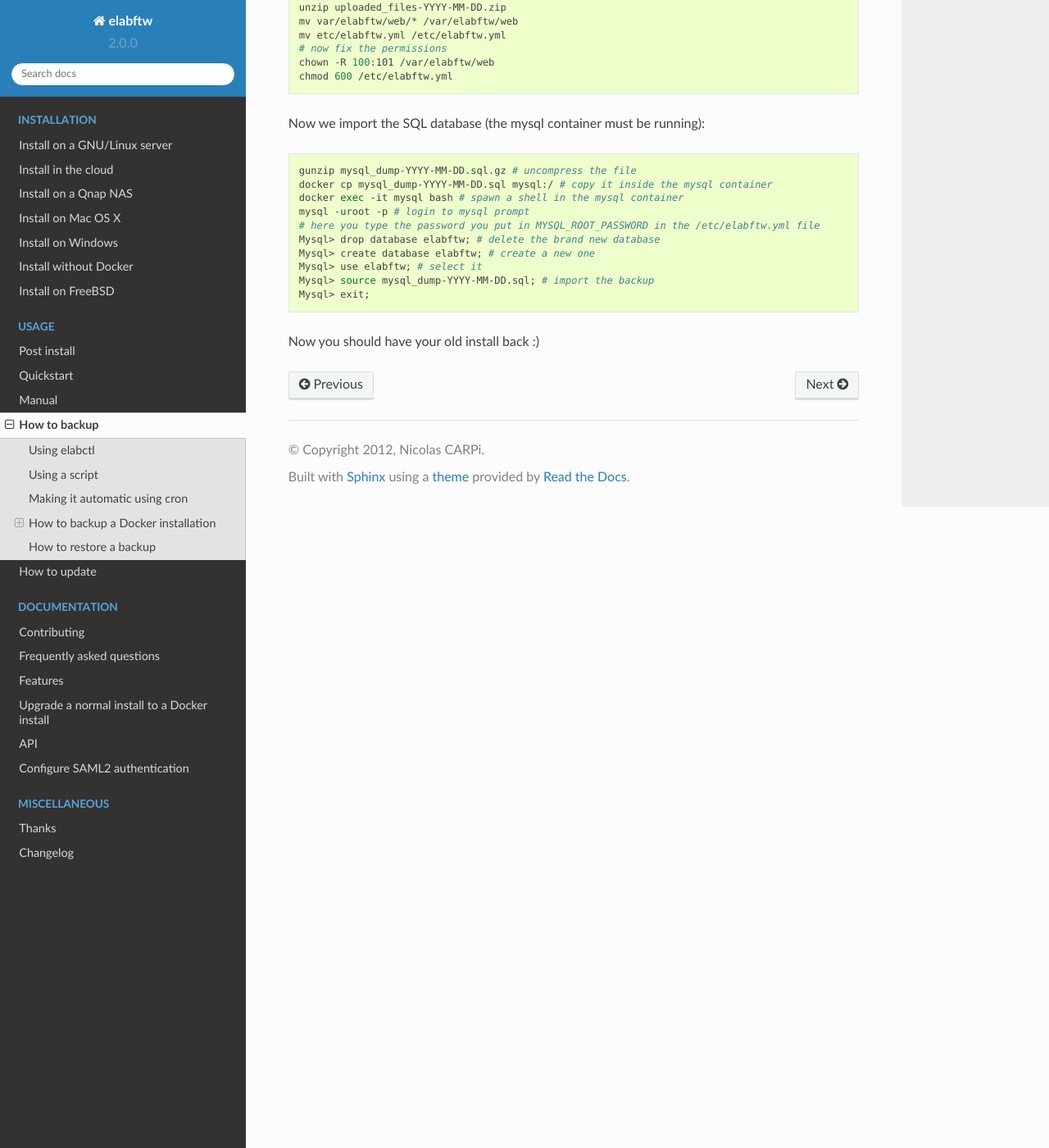
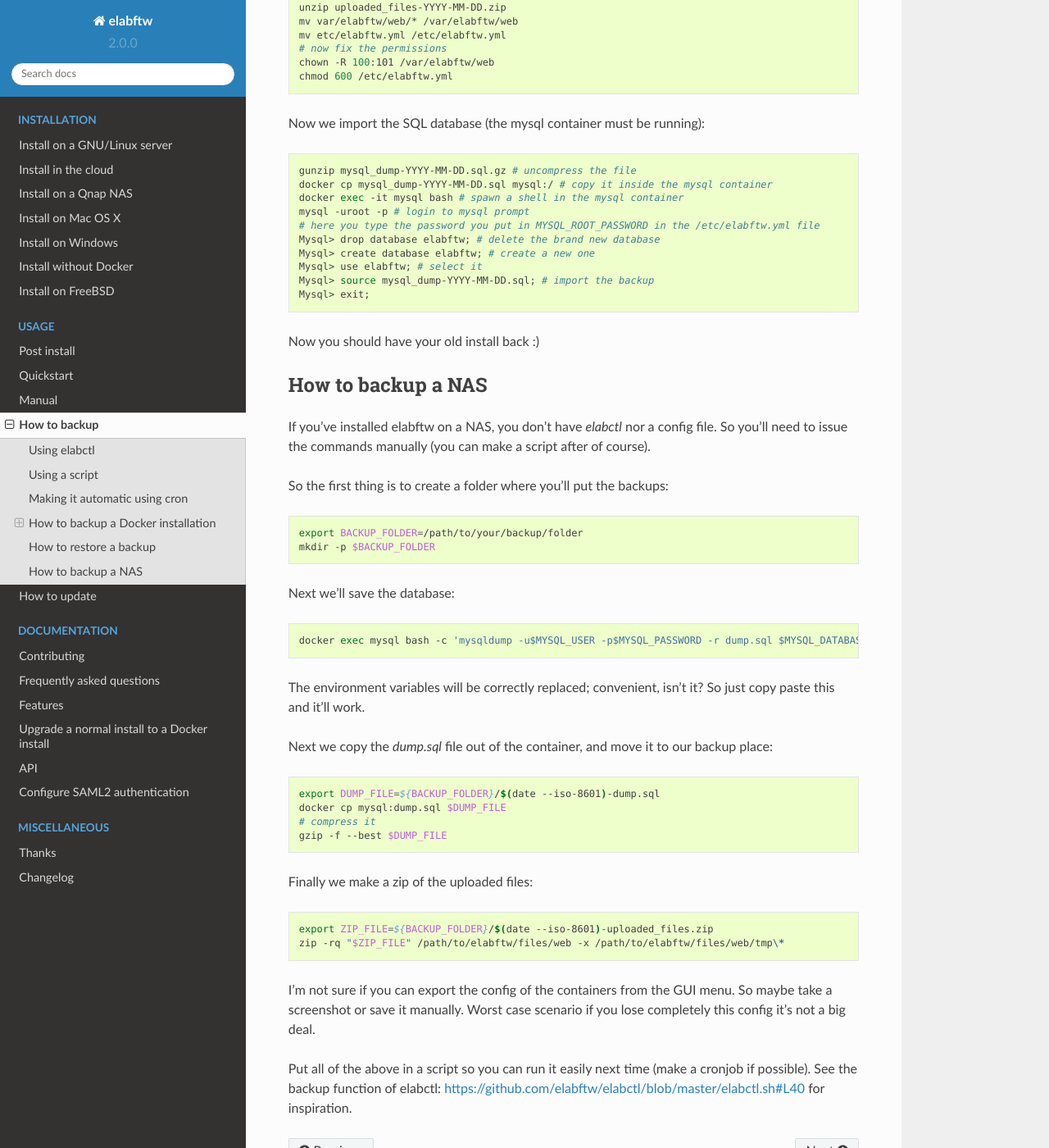
Before and after one commit to elabftw/elabdoc, a Sphinx documentation site: the page built from doc/backup.rst, in a window 1280 px wide and 1400 px high, scrolled down 2657 px. Shown: the whole window at 82% size. Built offline with Sphinx 7.4.7 and the Read the Docs theme 2.0.0, drawn with Linux system fonts in a browser that asks for light colours; pages that are not in the unit, such as notebooks, are missing from menus.

Commit message:
add backup for nas

```diff
--- a/doc/backup.rst
+++ b/doc/backup.rst
@@ -111,3 +111,44 @@
     Mysql> exit;
 
 Now you should have your old install back :)
+
+
+How to backup a NAS
+-------------------
+
+If you've installed elabftw on a NAS, you don't have `elabctl` nor a config file. So you'll need to issue the commands manually (you can make a script after of course).
+
+So the first thing is to create a folder where you'll put the backups:
+
+.. code-block:: bash
+
+    export BACKUP_FOLDER=/path/to/your/backup/folder
+    mkdir -p $BACKUP_FOLDER
+
+Next we'll save the database:
+
+.. code-block:: bash
+
+    docker exec mysql bash -c 'mysqldump -u$MYSQL_USER -p$MYSQL_PASSWORD -r dump.sql $MYSQL_DATABASE'
+
+The environment variables will be correctly replaced; convenient, isn't it? So just copy paste this and it'll work.
+
+Next we copy the `dump.sql` file out of the container, and move it to our backup place:
+
+.. code-block:: bash
+
+    export DUMP_FILE=${BACKUP_FOLDER}/$(date --iso-8601)-dump.sql
+    docker cp mysql:dump.sql $DUMP_FILE
+    # compress it
+    gzip -f --best $DUMP_FILE
+
+Finally we make a zip of the uploaded files:
+
+.. code-block:: bash
+
+    export ZIP_FILE=${BACKUP_FOLDER}/$(date --iso-8601)-uploaded_files.zip
+    zip -rq "$ZIP_FILE" /path/to/elabftw/files/web -x /path/to/elabftw/files/web/tmp\*
+
+I'm not sure if you can export the config of the containers from the GUI menu. So maybe take a screenshot or save it manually. Worst case scenario if you lose completely this config it's not a big deal.
+
+Put all of the above in a script so you can run it easily next time (make a cronjob if possible). See the backup function of elabctl: https://github.com/elabftw/elabctl/blob/master/elabctl.sh#L40 for inspiration.
```
